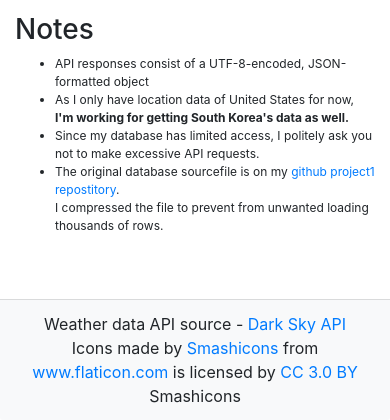
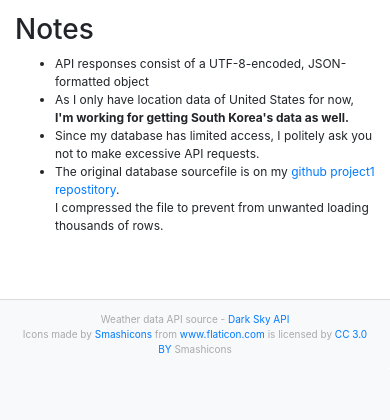
Before and after one commit to syntaxkim/project1-rainyday, a Flask app: page /api in a window 390 px wide. Shown: the part 674-1094 px from the top of the page. After the commit the page ends 1027 px from the top, so only its background shows below. Run offline with Flask 2, Linux system fonts and the light colour scheme; some libraries are stand-ins or nearby versions.

Commit message:
image files added

```diff
--- a/static/style.css
+++ b/static/style.css
@@ -7,8 +7,17 @@
     font-size: 12px;
 } */
 
+#footer{
+    font-size: 10px;
+    color: darkgrey;
+}
+
 @media screen and (max-width: 600px) {
     #container{
         font-size: 12px;
     }
+
+    #umbrella{
+        height: 120px;
+    }
 }
```
Also changed, not shown: static/favicon.png (added), static/umbrella_256px.png (added).
